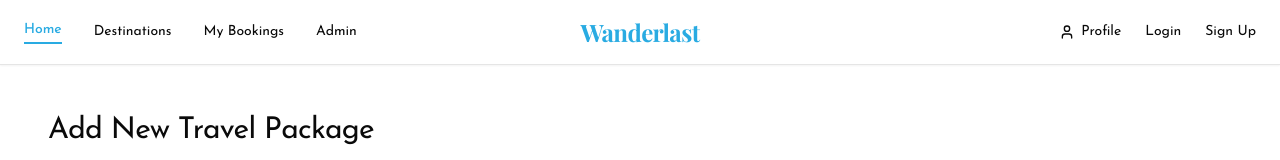
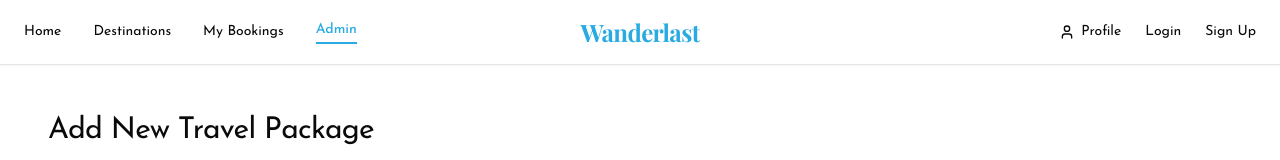
Before and after one commit to Wazida-in-code/Wanderlust-, a Next.js app: page /add-destination in a window 1280 px wide. Shown: the top 160 px of the page. Built offline with nearby package versions, Linux system fonts and the light colour scheme.

Commit message:
Modified: Nav-Links

```diff
--- a/src/components/Navbar.tsx
+++ b/src/components/Navbar.tsx
@@ -3,12 +3,14 @@
 import * as React from "react"
 import { Menu, User } from "lucide-react"
 import Link from "next/link"
+import { usePathname } from "next/navigation"
 import { Playfair_Display } from "next/font/google"
 
 import { cn } from "@/lib/utils"
 import { Button } from "@/components/ui/button"
 import {
   Dialog,
+  DialogClose,
   DialogContent,
   DialogDescription,
   DialogHeader,
@@ -21,10 +23,23 @@ const playfair = Playfair_Display({
   weight: ["700"],
 })
 
-const navItems = ["Home", "Destinations", "My Bookings", "Admin"]
-const authItems = ["Login", "Sign Up"]
+const navItems = [
+  { label: "Home", href: "/" },
+  { label: "Destinations", href: "/destinations" },
+  { label: "My Bookings", href: "/my-bookings" },
+  { label: "Admin", href: "/add-destination" },
+]
+const authItems = [
+  { label: "Login", href: "/login" },
+  { label: "Sign Up", href: "/signup" },
+]
 
 function Navbar({ className, ...props }: React.ComponentProps<"header">) {
+  const pathname = usePathname()
+
+  const isActive = (href: string) =>
+    href === "/" ? pathname === "/" : pathname.startsWith(href)
+
   return (
     <header
       data-slot="navbar"
@@ -35,20 +50,22 @@ function Navbar({ className, ...props }: React.ComponentProps<"header">) {
       {...props}
     >
       <div className="relative mx-auto flex h-16 max-w-screen-2xl items-center justify-between px-4 sm:px-6">
-        {/* Left: nav items (text only for now — no routes yet) */}
+        {/* Left: primary nav links */}
         <nav className="hidden items-center gap-8 md:flex">
           {navItems.map((item) => (
-            <span
-              key={item}
+            <Link
+              key={item.href}
+              href={item.href}
+              aria-current={isActive(item.href) ? "page" : undefined}
               className={cn(
-                "cursor-default text-sm",
-                item === "Home"
+                "text-sm",
+                isActive(item.href)
                   ? "border-b-2 border-brand pb-0.5 font-medium text-brand"
                   : "text-foreground hover:text-foreground/70"
               )}
             >
-              {item}
-            </span>
+              {item.label}
+            </Link>
           ))}
         </nav>
 
@@ -75,27 +92,38 @@ function Navbar({ className, ...props }: React.ComponentProps<"header">) {
             </DialogDescription>
             <nav className="flex flex-col gap-1">
               {navItems.map((item) => (
-                <span
-                  key={item}
-                  className={cn(
-                    "cursor-default rounded-md px-3 py-2 text-sm",
-                    item === "Home"
-                      ? "bg-brand/10 font-medium text-brand"
-                      : "text-foreground hover:bg-muted"
-                  )}
+                <DialogClose
+                  key={item.href}
+                  render={
+                    <Link
+                      href={item.href}
+                      aria-current={isActive(item.href) ? "page" : undefined}
+                      className={cn(
+                        "rounded-md px-3 py-2 text-sm",
+                        isActive(item.href)
+                          ? "bg-brand/10 font-medium text-brand"
+                          : "text-foreground hover:bg-muted"
+                      )}
+                    />
+                  }
                 >
-                  {item}
-                </span>
+                  {item.label}
+                </DialogClose>
               ))}
             </nav>
             <div className="flex flex-col gap-1 border-t pt-2">
               {authItems.map((item) => (
-                <span
-                  key={item}
-                  className="cursor-default rounded-md px-3 py-2 text-sm text-foreground hover:bg-muted"
+                <DialogClose
+                  key={item.href}
+                  render={
+                    <Link
+                      href={item.href}
+                      className="rounded-md px-3 py-2 text-sm text-foreground hover:bg-muted"
+                    />
+                  }
                 >
-                  {item}
-                </span>
+                  {item.label}
+                </DialogClose>
               ))}
             </div>
           </DialogContent>
@@ -112,19 +140,23 @@ function Navbar({ className, ...props }: React.ComponentProps<"header">) {
           Wanderlast
         </Link>
 
-        {/* Right: profile + auth (text only for now) */}
+        {/* Right: profile + auth links */}
         <div className="hidden items-center gap-6 md:flex">
-          <span className="flex cursor-default items-center gap-1.5 text-sm text-foreground hover:text-foreground/70">
+          <Link
+            href="/profile"
+            className="flex items-center gap-1.5 text-sm text-foreground hover:text-foreground/70"
+          >
             <User className="size-4" />
             Profile
-          </span>
+          </Link>
           {authItems.map((item) => (
-            <span
-              key={item}
-              className="cursor-default text-sm text-foreground hover:text-foreground/70"
+            <Link
+              key={item.href}
+              href={item.href}
+              className="text-sm text-foreground hover:text-foreground/70"
             >
-              {item}
-            </span>
+              {item.label}
+            </Link>
           ))}
         </div>
       </div>
```
